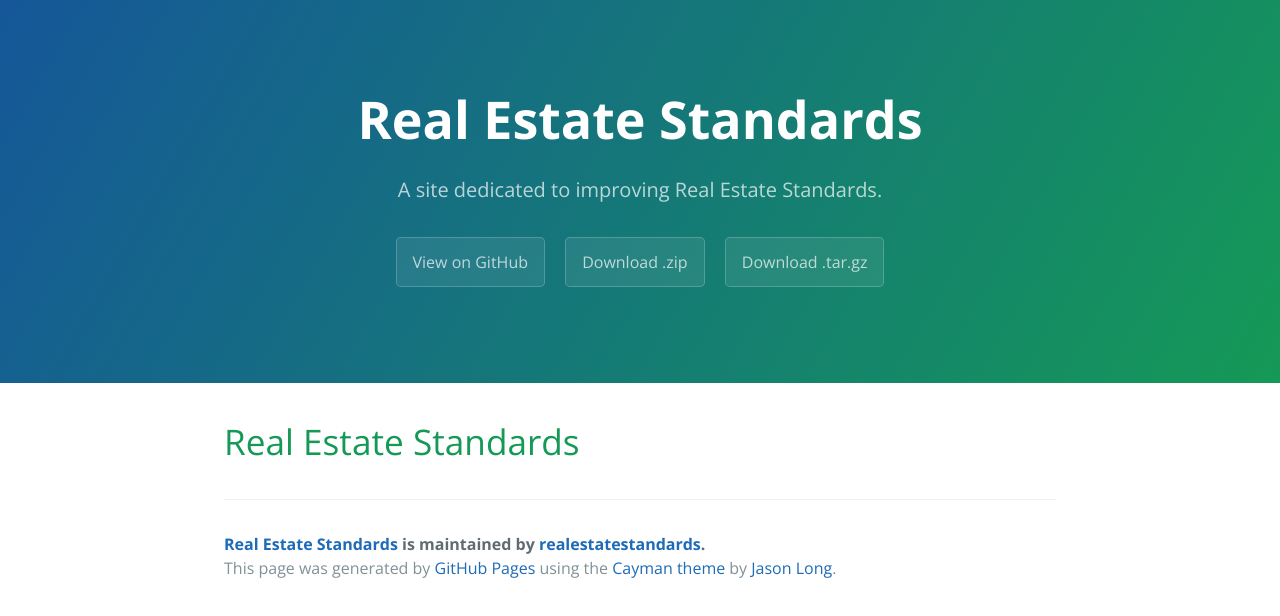
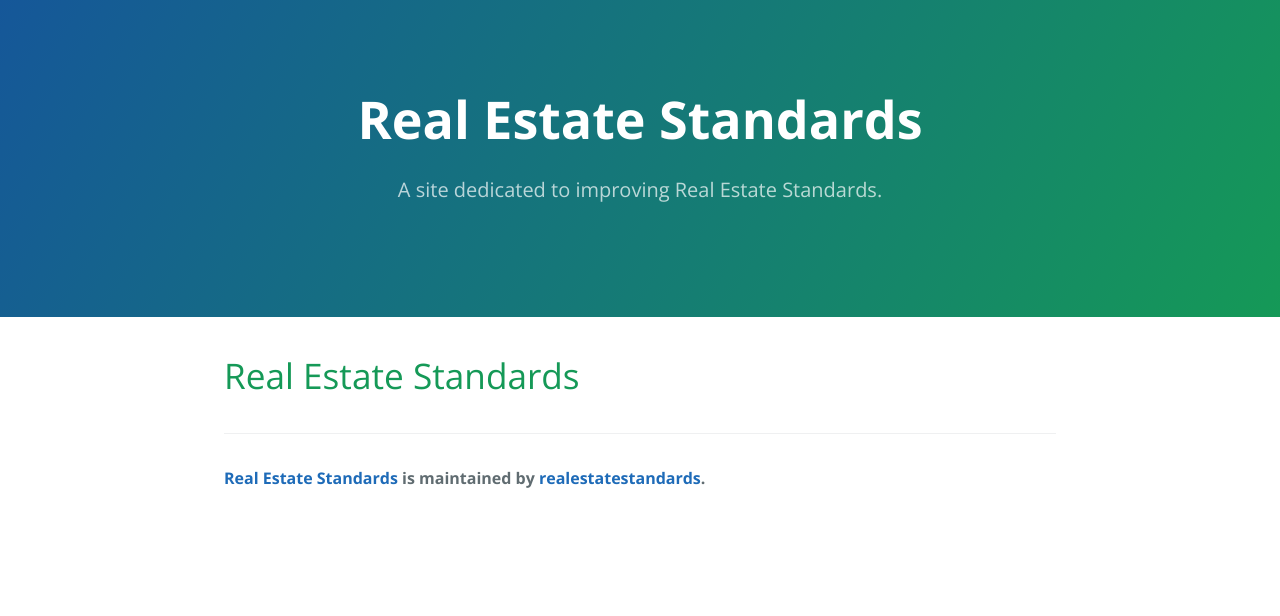
Before and after one commit to realestatestandards/realestatestandards.org, a plain HTML site: page index.html in a window 1280 px wide. Drawn offline with nearby package versions, Linux system fonts and the light colour scheme.

Commit message:
Update index.html

```diff
--- a/index.html
+++ b/index.html
@@ -13,9 +13,6 @@
     <section class="page-header">
       <h1 class="project-name">Real Estate Standards</h1>
       <h2 class="project-tagline">A site dedicated to improving Real Estate Standards.</h2>
-      <a href="https://github.com/realestatestandards/realestatestandards.org" class="btn">View on GitHub</a>
-      <a href="https://github.com/realestatestandards/realestatestandards.org/zipball/master" class="btn">Download .zip</a>
-      <a href="https://github.com/realestatestandards/realestatestandards.org/tarball/master" class="btn">Download .tar.gz</a>
     </section>
 
     <section class="main-content">
@@ -24,8 +21,6 @@
 
       <footer class="site-footer">
         <span class="site-footer-owner"><a href="https://github.com/realestatestandards/realestatestandards.org">Real Estate Standards</a> is maintained by <a href="https://github.com/realestatestandards">realestatestandards</a>.</span>
-
-        <span class="site-footer-credits">This page was generated by <a href="https://pages.github.com">GitHub Pages</a> using the <a href="https://github.com/jasonlong/cayman-theme">Cayman theme</a> by <a href="https://twitter.com/jasonlong">Jason Long</a>.</span>
       </footer>
 
     </section>
```
